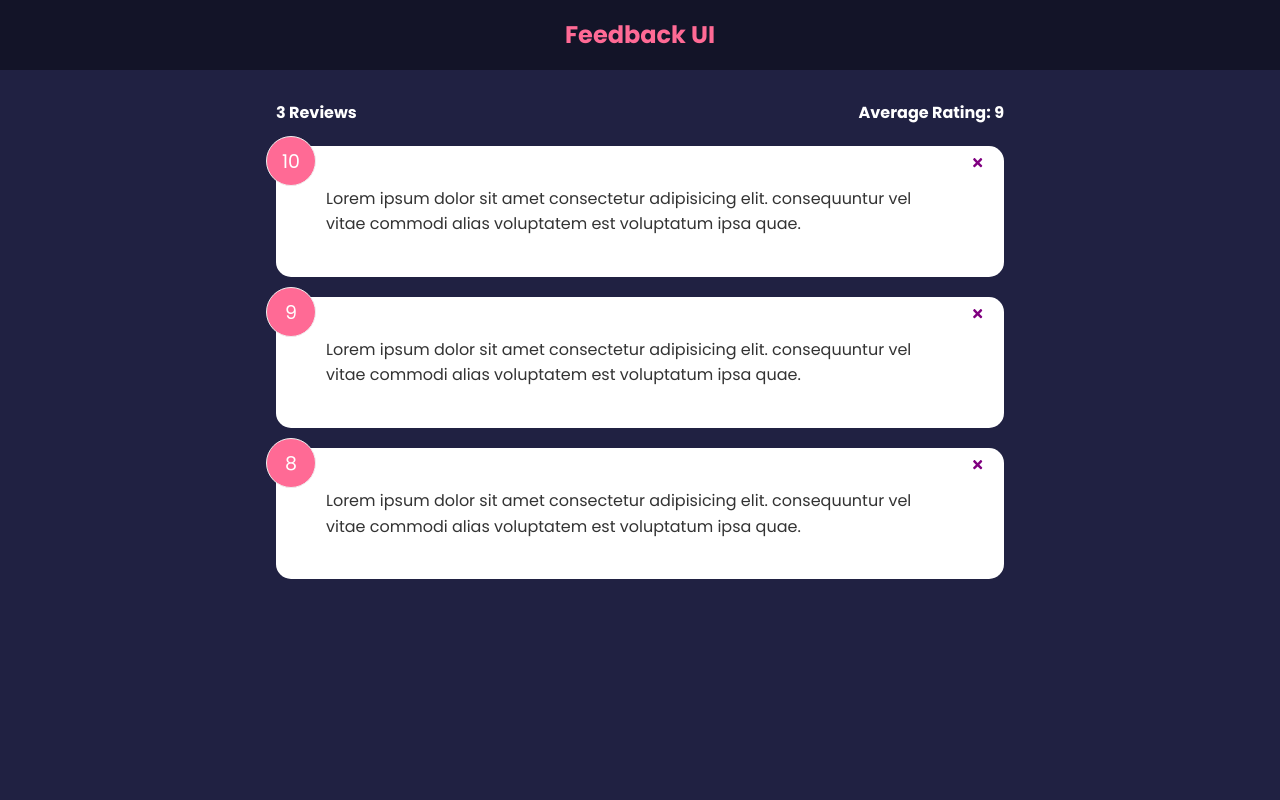
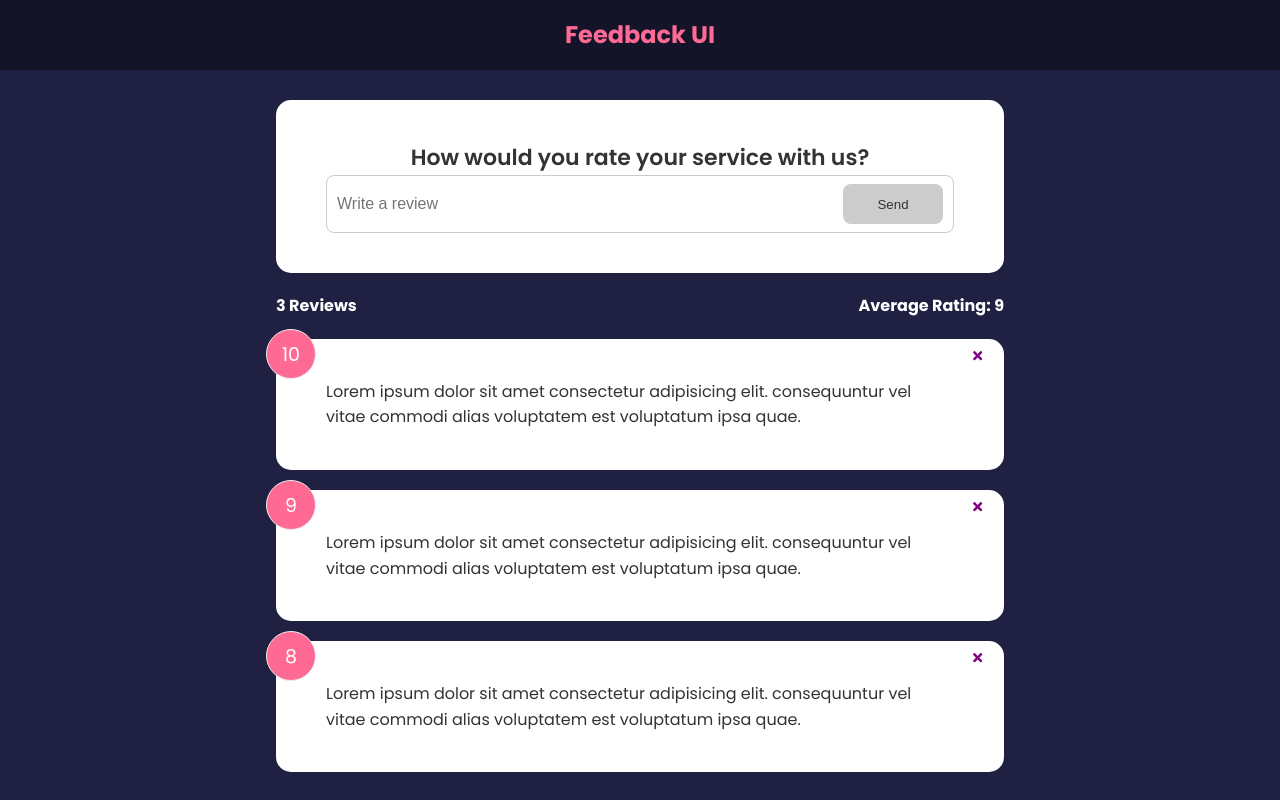
Before and after one commit to CaseyR1221/feedback-app, a React (Create React App) app: page / in a window 1280 px wide. Built offline with nearby package versions, Linux system fonts and the light colour scheme; the HTML template or start-up script is replaced by a standard one.

Commit message:
added form for ratings and added message length conditions for rating form

```diff
--- a/src/App.js
+++ b/src/App.js
@@ -3,6 +3,7 @@
 import Header from './components/Header'
 import FeedbackList from './components/FeedbackList'
 import FeedbackStats from './components/FeedbackStats'
+import FeedbackForm from './components/FeedbackForm'
 
 const App = () => {
   const [feedback, setFeedback] = useState(FeedbackData)
@@ -15,6 +16,7 @@
     <>
       <Header />
       <div className='container'>
+        <FeedbackForm />
         <FeedbackStats feedback={feedback} />
         <FeedbackList feedback={feedback} handleDelete={deleteFeedback} />
       </div>
--- /dev/null
+++ b/src/components/FeedbackForm.jsx
@@ -0,0 +1,46 @@
+import Card from "./shared/Card"
+import { useState } from "react"
+import Button from "./shared/Button"
+
+const FeedbackForm = () => {
+  const [text, setText] = useState('')
+  const [btnDisabled, setbtnDisabled] = useState(true)
+  const [message, setMessage] = useState('')
+
+  const handleTextChange = (e) => {
+    if (text === '') {
+      setbtnDisabled(true)
+      setMessage(null)
+    } else if (text !== '' && text.trim().length <= 10) {
+      setMessage('Text must be at least 10 characters')
+      setbtnDisabled(true)
+    } else {
+      setMessage(null)
+      setbtnDisabled(false)
+    }
+
+    setText(e.target.value)
+  }
+
+  return (
+    <Card>
+      <form>
+        <h2>How would you rate your service with us?</h2>
+        {/* @todo - rating select component */}
+        <div className="input-group">
+          <input
+            type="text"
+            placeholder="Write a review"
+            onChange={handleTextChange}
+            value={text}
+          />
+          <Button type="submit" isDisabled={btnDisabled}>Send</Button>
+        </div>
+
+        {message && <div className="message">{message}</div>}
+      </form>
+    </Card>
+  )
+}
+
+export default FeedbackForm
--- /dev/null
+++ b/src/components/shared/Button.jsx
@@ -0,0 +1,28 @@
+import PropTypes from 'prop-types'
+
+const Button = ({ children, version, type, isDisabled }) => {
+  return (
+    <button
+      className={`btn btn-${version}`}
+      type={type}
+      disabled={isDisabled}
+    >
+      {children}
+    </button>
+  )
+}
+
+Button.defaultProps = {
+  version: 'primary',
+  type: 'button',
+  isDisabled: false,
+}
+
+Button.propTypes = {
+  chldren: PropTypes.node.isRequired,
+  version: PropTypes.string,
+  type: PropTypes.string,
+  isDisabled: PropTypes.bool,
+}
+
+export default Button
```
